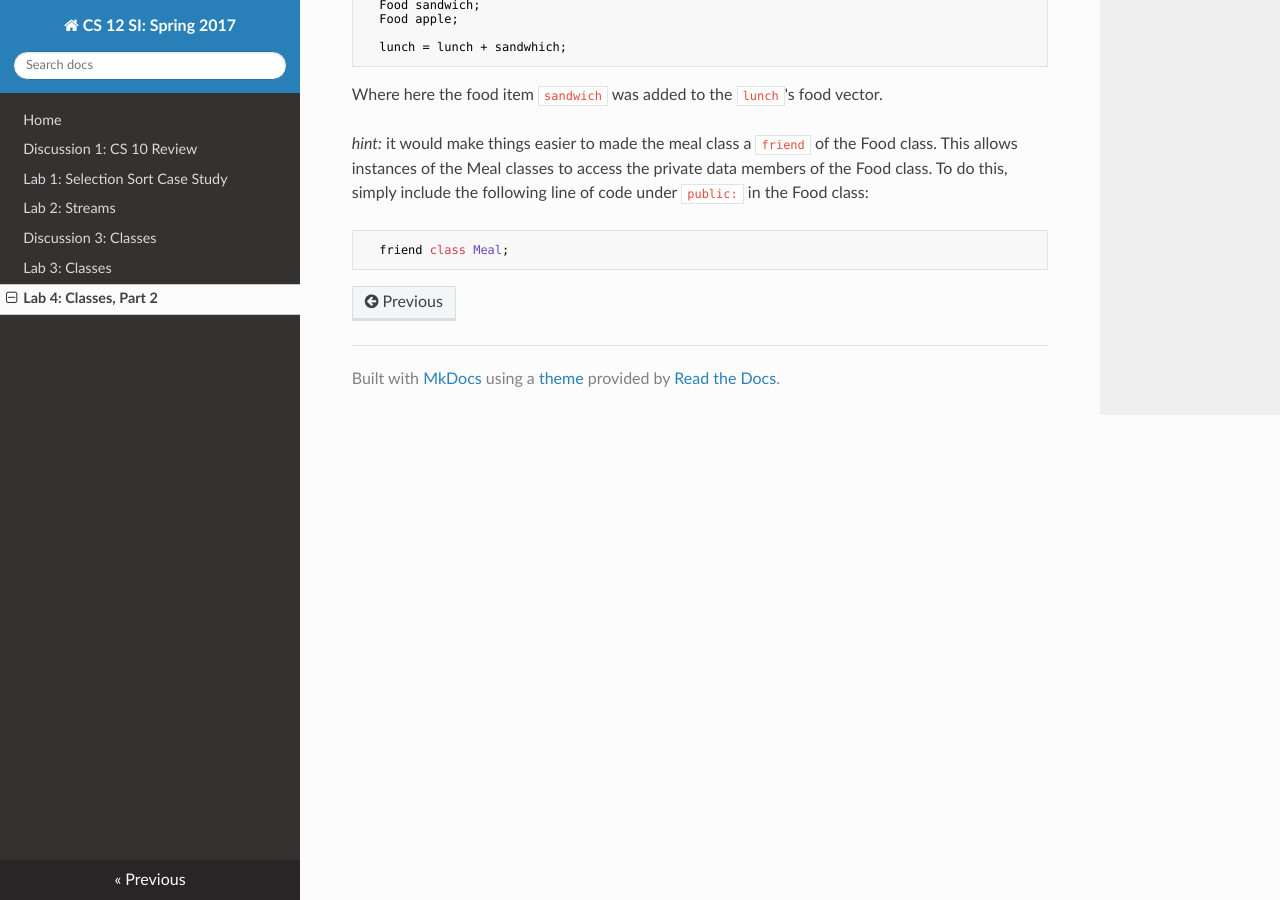
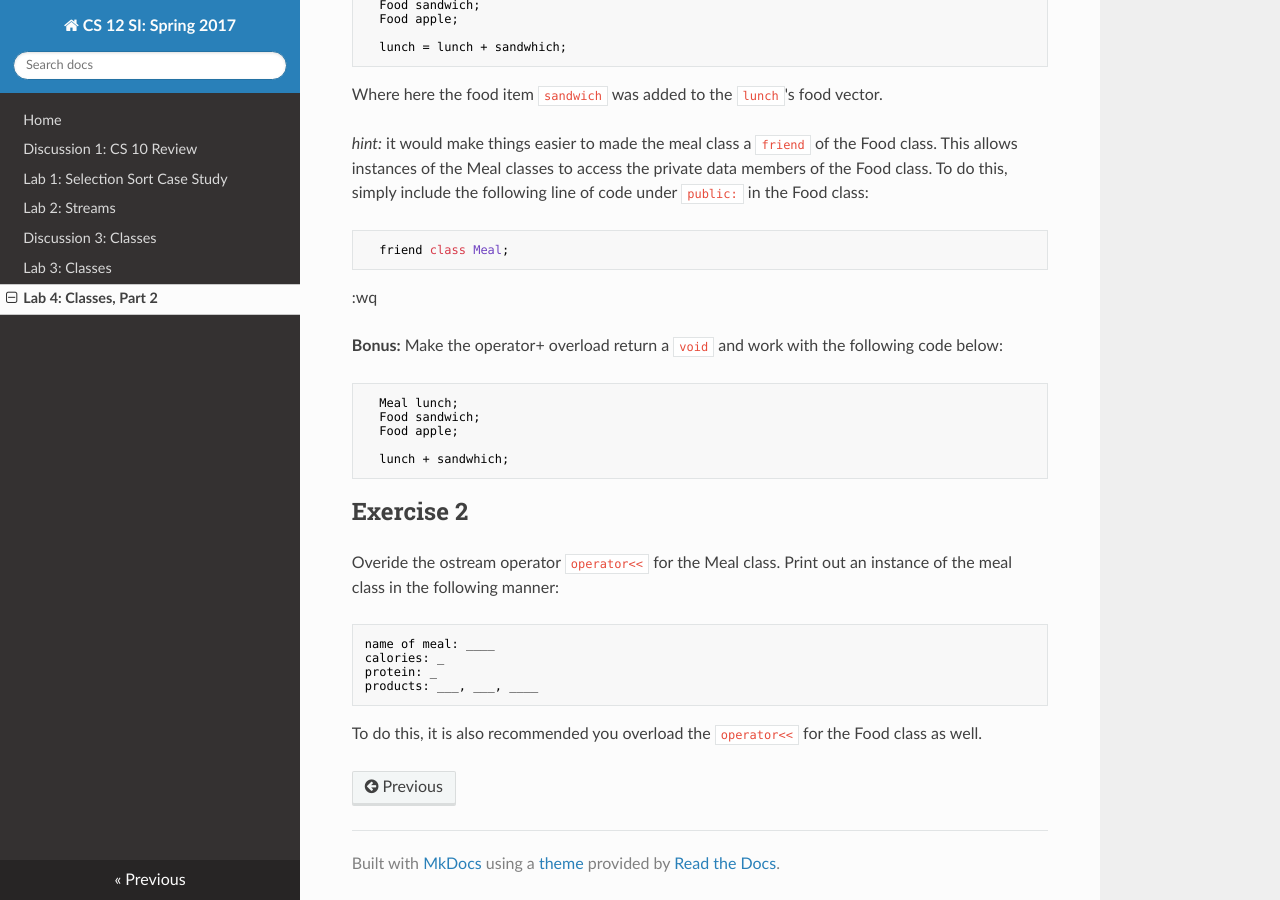
Before and after one commit to cs-si-ucr/cs12, an MkDocs documentation site: the page built from docs/lab04.md, in a window 1280 px wide and 900 px high, scrolled down 782 px. Built offline with MkDocs 1.6.1, drawn with Linux system fonts in a browser that asks for light colours; nearby versions of some CDN libraries; old or Windows-style settings are respelled for this version of MkDocs.

Commit message:
Added ex2 and bonus for 1

````diff
--- a/docs/lab04.md
+++ b/docs/lab04.md
@@ -42,3 +42,28 @@ To do this, simply include the following line of code under `public:` in the Foo
 ```c++
   friend class Meal;
 ```
+:wq
+
+
+**Bonus:** Make the operator+ overload return a `void` and work with the following code below:
+```c++
+  Meal lunch;
+  Food sandwich;
+  Food apple;
+
+  lunch + sandwhich;
+```
+
+Exercise 2
+---
+Overide the ostream operator `operator<<` for the Meal class.
+Print out an instance of the meal class in the following manner:
+
+```bash
+name of meal: ____
+calories: _
+protein: _
+products: ___, ___, ____
+```
+
+To do this, it is also recommended you overload the `operator<<` for the Food class as well.
````
